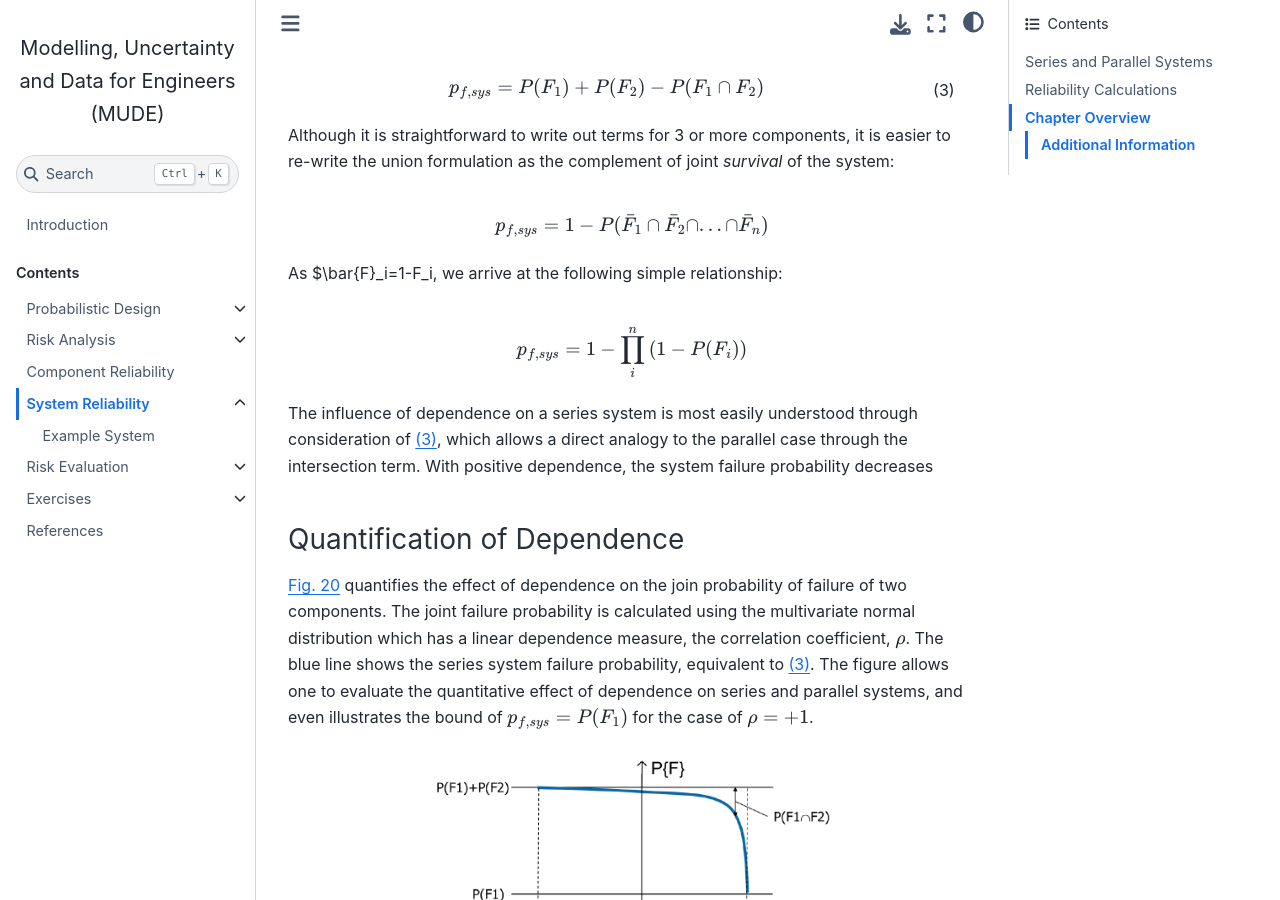
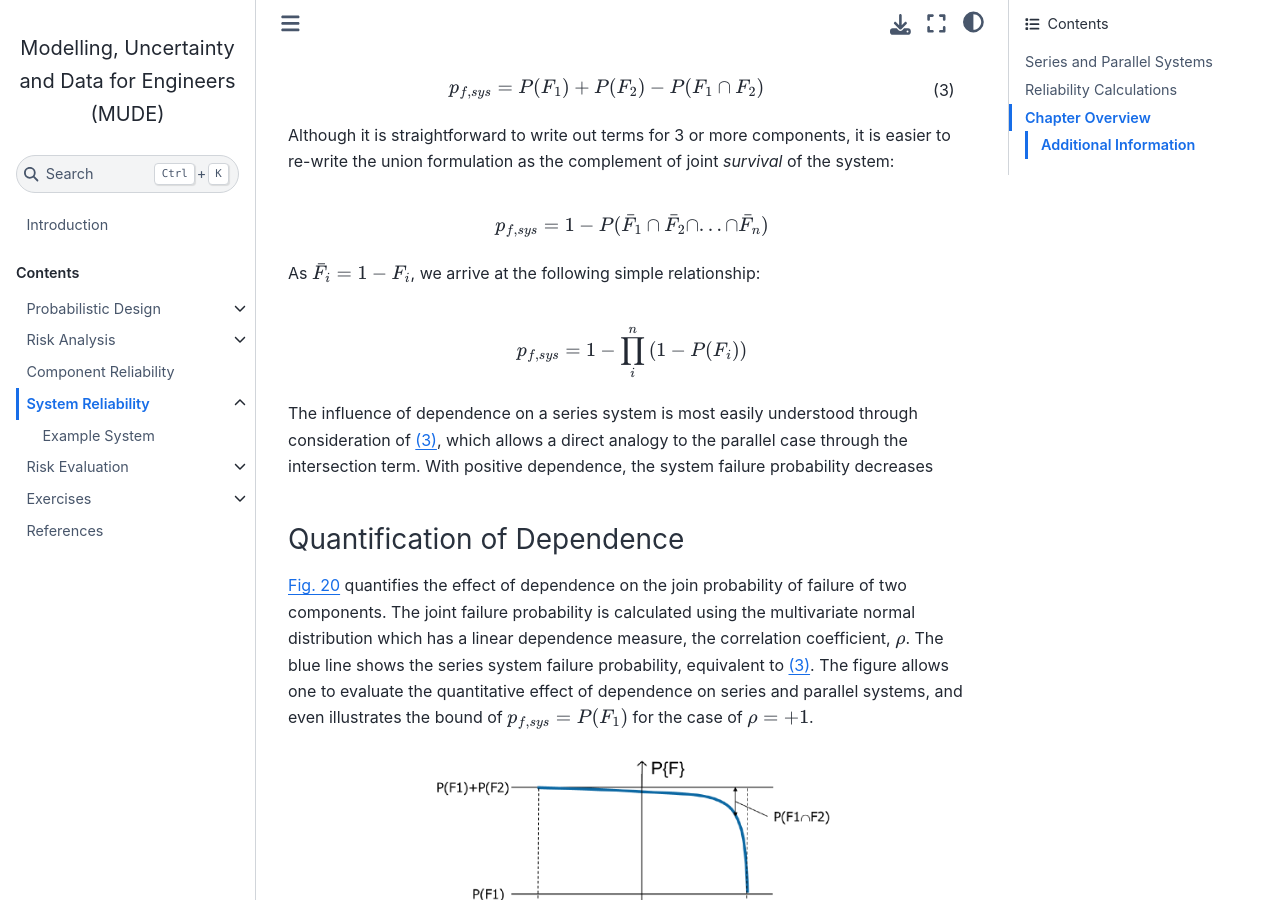
Before and after one commit to TUDelft-CITG/MUDE, a Jupyter Book: the page built from book/reliability-system/overview.md, in a window 1280 px wide and 900 px high, scrolled down 3425 px. Built offline with Jupyter Book 1.0.4 settings and Sphinx 7.4.7 and the Sphinx Book theme 1.1.4, drawn with Linux system fonts in a browser that asks for light colours.

Commit message:
system missing equation env

```diff
--- a/book/reliability-system/overview.md
+++ b/book/reliability-system/overview.md
@@ -81,7 +81,7 @@ $$
 p_{f,sys} = 1 - P(\bar{F}_1 \cap \bar{F}_2 \cap ... \cap \bar{F}_n)
 $$
 
-As $\bar{F}_i=1-F_i, we arrive at the following simple relationship:
+As $\bar{F}_i=1-F_i$, we arrive at the following simple relationship:
 
 $$
 p_{f,sys} = 1 - \prod_i^n \left(1-P(F_i)\right)
```
